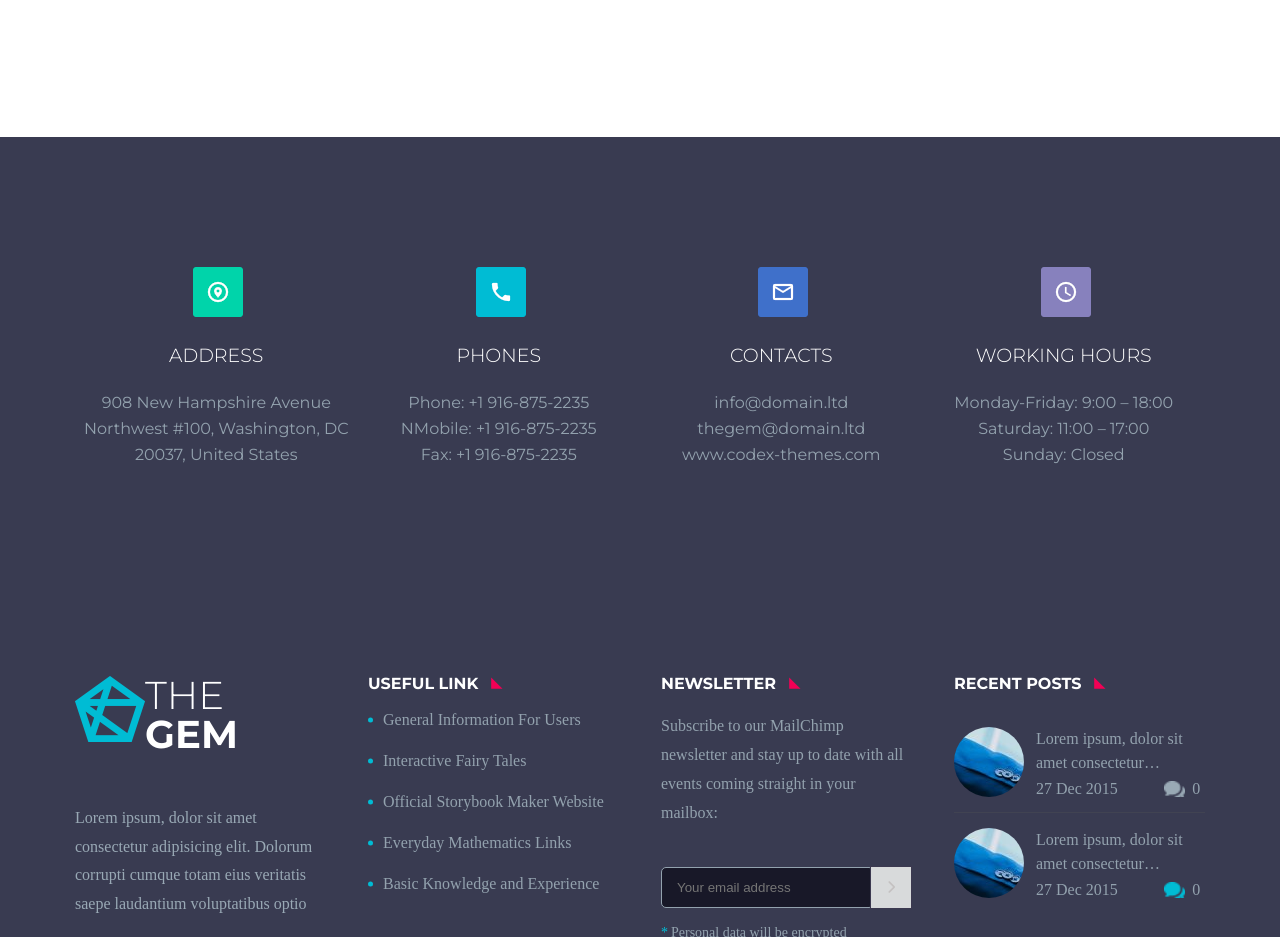
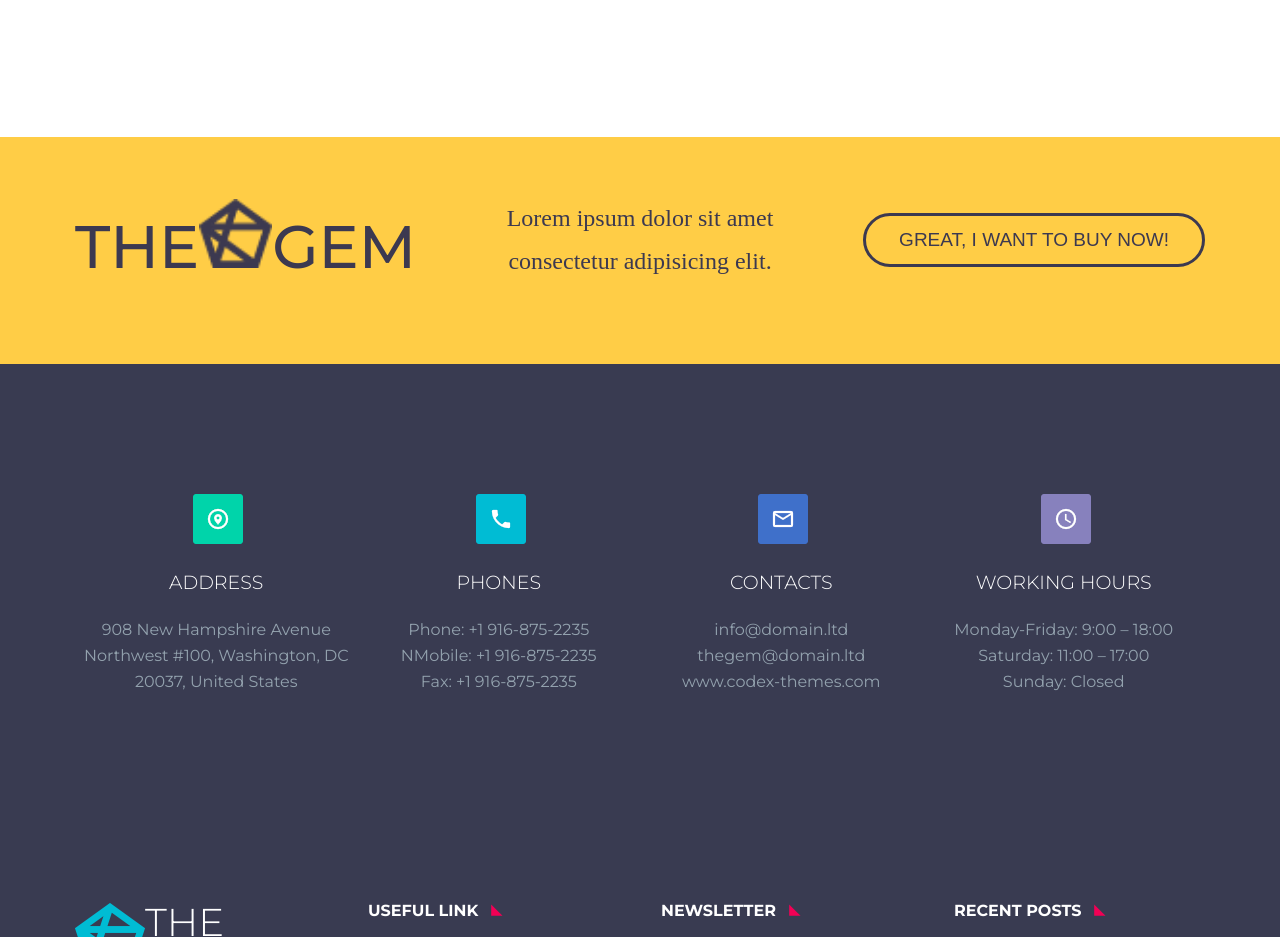
Before and after one commit to lekhanh-dev/template-vue, a Vue app: page / in a window 1280 px wide. Shown: the part 8000-8937 px from the top of the page. Built offline with nearby package versions, Linux system fonts and the light colour scheme.

Commit message:
create component advertisement

```diff
--- /dev/null
+++ b/src/components/CompAdvertisement.vue
@@ -0,0 +1,37 @@
+<template>
+  <section class="advertisement">
+    <div class="container">
+      <div class="advertisement__list-item d-flex flex-align-i-center">
+        <div
+          class="advertisement__item advertisement__wrap-logo d-flex flex-align-i-baseline ff-montserrat font-weight-medium text-dark"
+        >
+          <span>THE</span>
+          <div class="advertisement__logo">
+            <img src="../assets/img/logo.png" alt="logo" />
+          </div>
+          <span>GEM</span>
+        </div>
+        <div
+          class="advertisement__item advertisement__content text-dark font-weight-light"
+        >
+          Lorem ipsum dolor sit amet consectetur adipisicing elit.
+        </div>
+        <div class="advertisement__item advertisement__button">
+          <button class="btn border-rounded-high text-dark">
+            GREAT, I WANT TO BUY NOW!
+          </button>
+        </div>
+      </div>
+    </div>
+  </section>
+</template>
+
+<script>
+export default {
+  name: "comp-advertisement",
+};
+</script>
+
+<style lang="scss" scoped>
+@import "../styles/components/CompAdvertisement.scss";
+</style>
--- /dev/null
+++ b/src/styles/components/CompAdvertisement.scss
@@ -0,0 +1,70 @@
+@import "../variable";
+@import "../mixin";
+
+.advertisement {
+  background: #ffcd46;
+  padding: 60px 0;
+  &__list-item {
+    flex-direction: column;
+    @include media(map-get($breakpoint, "md")) {
+      flex-direction: row;
+      flex: 33.33%;
+    }
+  }
+  &__item {
+    flex: 100%;
+    text-align: center;
+    margin-bottom: 20px;
+    @include media(map-get($breakpoint, "lg")) {
+      flex: 33.33%;
+    }
+  }
+  &__wrap-logo {
+    span {
+      font-size: 50px;
+      @include media(map-get($breakpoint, "sm")) {
+        font-size: 40px;
+      }
+      @include media(map-get($breakpoint, "sm")) {
+        font-size: 60px;
+      }
+    }
+  }
+  &__logo {
+    margin-top: -5px;
+    width: 30px;
+    height: 35px;
+    img {
+      width: 100%;
+    }
+    @include media(map-get($breakpoint, "sm")) {
+      width: 50px;
+      height: 55px;
+    }
+    @include media(map-get($breakpoint, "md")) {
+      width: 73px;
+      height: 69px;
+    }
+  }
+  &__content {
+    text-align: center;
+    font-size: 20px;
+    line-height: 1.8;
+    @include media(map-get($breakpoint, "xl")) {
+      font-size: 24px;
+    }
+  }
+  &__button {
+    text-align: right;
+    button {
+      padding: 7px 30px;
+      font-size: 15px;
+      border: 3px solid map-get($text-color, "dark");
+      background: transparent;
+      @include media(map-get($breakpoint, "xl")) {
+        padding: 13px 33px;
+        font-size: 19px;
+      }
+    }
+  }
+}
--- a/src/views/Home.vue
+++ b/src/views/Home.vue
@@ -10,6 +10,7 @@
     <our-case-study />
     <core-competence />
     <pricing-table />
+    <comp-advertisement />
     <contact-us />
     <comp-footer />
   </div>
@@ -28,6 +29,7 @@ import CoreCompetence from "../components/CoreCompetence.vue";
 import PricingTable from "../components/PricingTable.vue";
 import ContactUs from "../components/ContactUs.vue";
 import ListProduct from "../components/product/ListProduct.vue";
+import CompAdvertisement from "../components/CompAdvertisement.vue";
 
 export default {
   name: "Home",
@@ -44,6 +46,7 @@ export default {
     PricingTable,
     ContactUs,
     ListProduct,
+    CompAdvertisement,
   },
 };
 </script>
```
